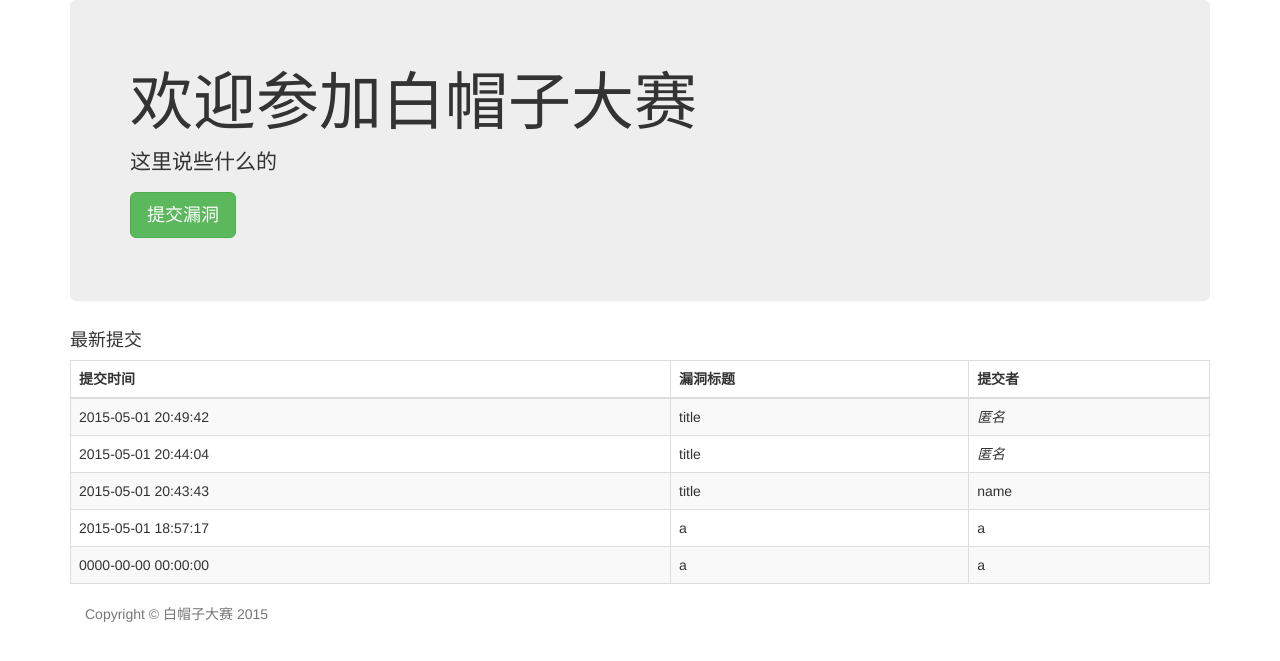
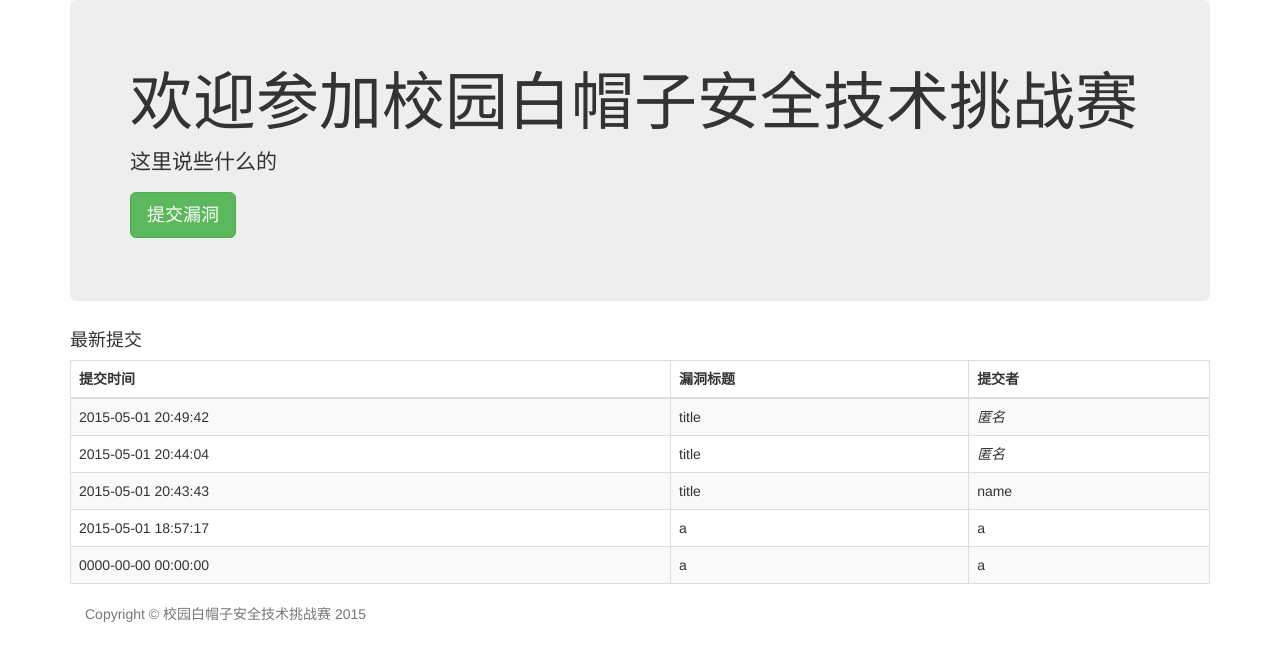
Before and after one commit to bojieli/whitehat, a PHP site: page / in a window 1280 px wide. Shown: the part 20-681 px from the top of the page. Run offline with PHP 8.4, Linux system fonts and the light colour scheme; data comes from the database, SQL or seed files in the repository.

Commit message:
比赛的名字

```diff
--- a/www/index.php
+++ b/www/index.php
@@ -7,7 +7,7 @@
     <meta name="viewport" content="width=device-width, initial-scale=1">
     <link rel="icon" href="/favicon.ico">
 
-    <title>白帽子大赛</title>
+    <title>白帽子安全技术挑战赛</title>
 
     <link href="css/bootstrap.min.css" rel="stylesheet"/>
     <link href="css/style.css" rel="stylesheet"/>
@@ -27,7 +27,7 @@
       </div>
 
       <div class="jumbotron">
-        <h1>欢迎参加白帽子大赛</h1>
+        <h1>欢迎参加校园白帽子安全技术挑战赛</h1>
         <p class="lead">这里说些什么的</p>
         <p><a class="btn btn-lg btn-success" href="submit.php" role="button">提交漏洞</a></p>
       </div>
@@ -67,7 +67,7 @@
 
       <div>
 	      <div class="container">
-	        <span class="text-muted">Copyright &copy; 白帽子大赛 2015</span>
+	        <span class="text-muted">Copyright &copy; 校园白帽子安全技术挑战赛 2015</span>
 	      </div>
     	</div>
 
--- a/www/submit.php
+++ b/www/submit.php
@@ -99,7 +99,7 @@ if ($_SERVER["REQUEST_METHOD"] == "POST") {
     <meta name="viewport" content="width=device-width, initial-scale=1">
     <link rel="icon" href="/favicon.ico">
 
-    <title>白帽子大赛 | 提交漏洞</title>
+    <title>白帽子安全技术挑战赛 | 提交漏洞</title>
 
     <link href="css/bootstrap.min.css" rel="stylesheet"/>
     <link href="css/style.css" rel="stylesheet"/>
@@ -258,7 +258,7 @@ if ($_SERVER["REQUEST_METHOD"] == "POST") {
     </div>
     <div>
       <div class="container">
-        <span class="text-muted">Copyright &copy; 白帽子大赛 2015</span>
+        <span class="text-muted">Copyright &copy; 校园白帽子安全技术挑战赛 2015</span>
       </div>
     </div>
 
```
